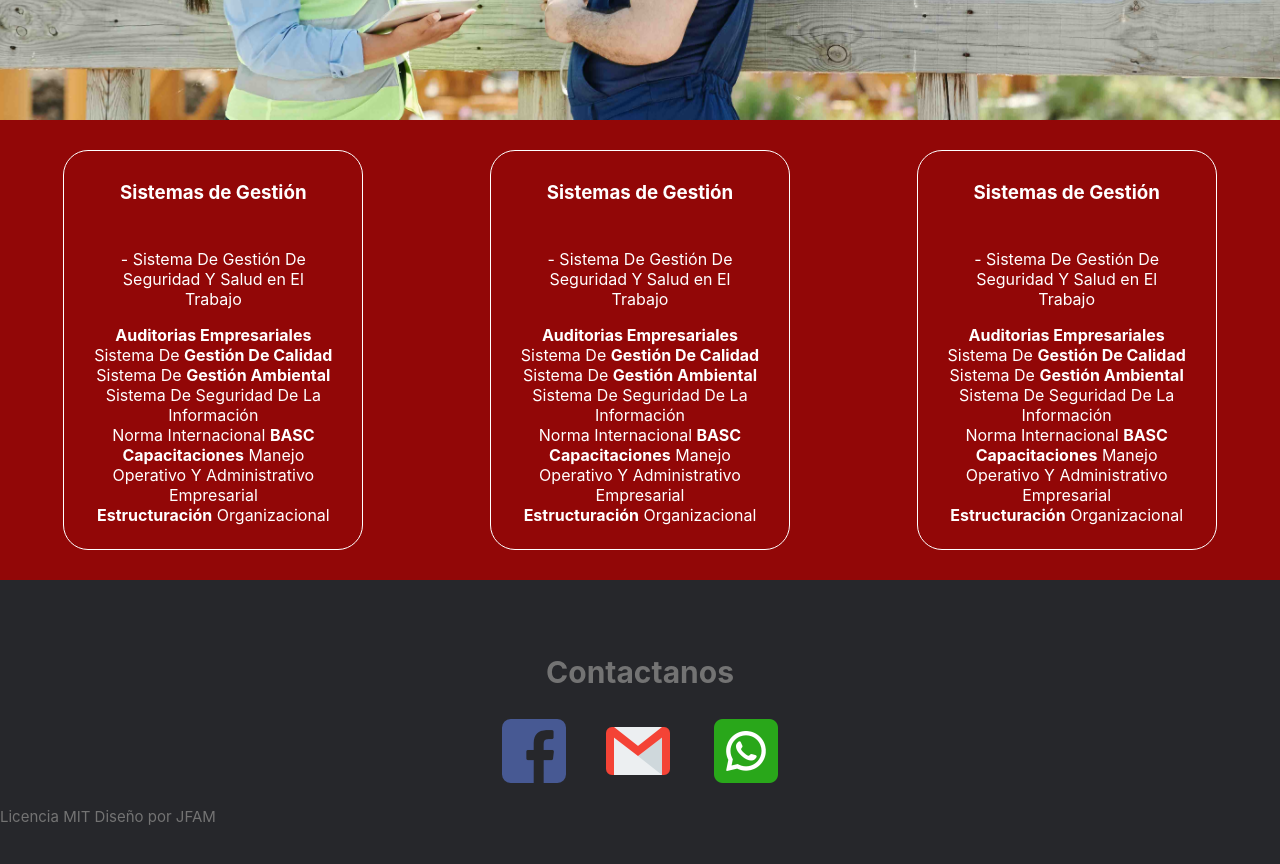
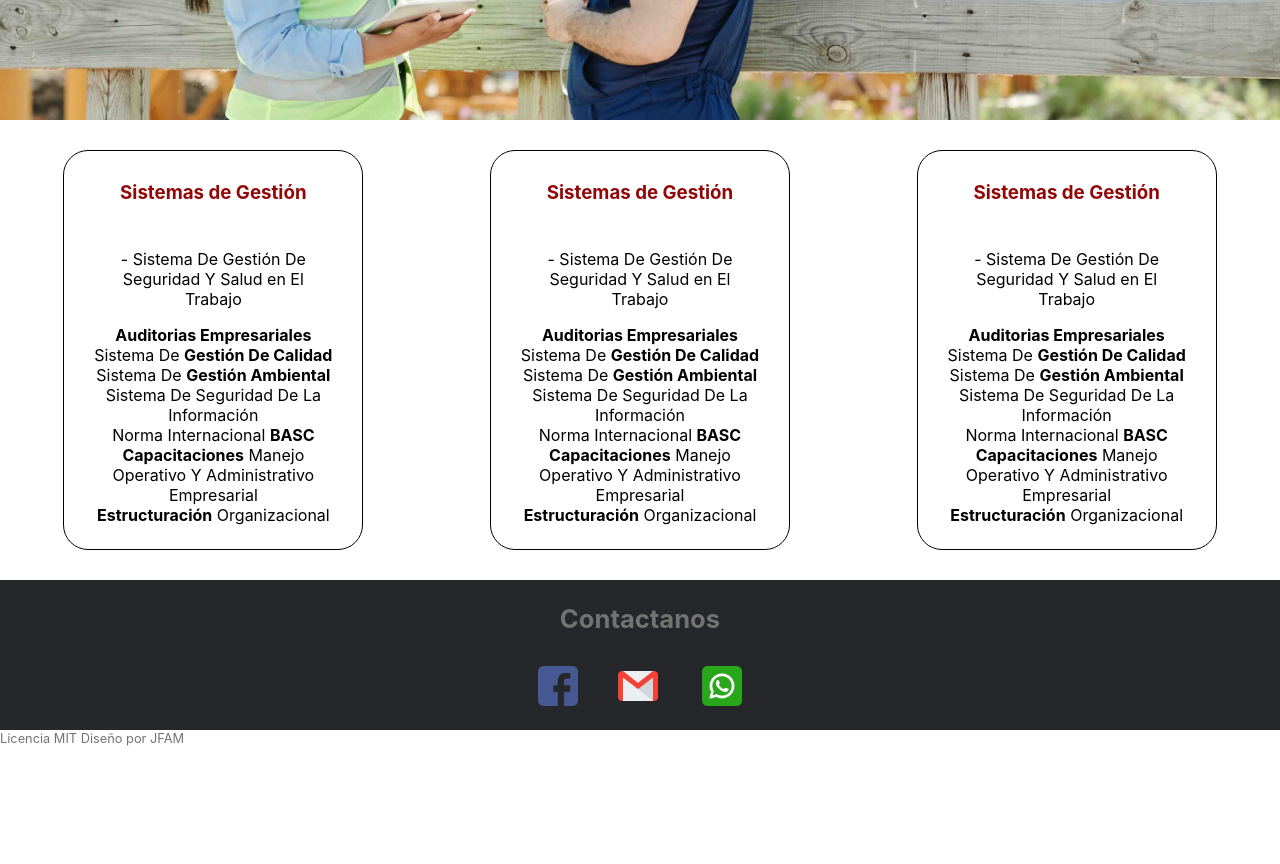
Before and after one commit to Julianfam/castellAsesoresWeb, a Next.js app: page / in a window 1280 px wide. Shown: the part 680-1544 px from the top of the page. After the commit the page ends 1431 px from the top, so only its background shows below. Built offline with nearby package versions, Linux system fonts and the light colour scheme.

Commit message:
correccion estilos pagina principal

```diff
--- a/src/styles/Footer.module.scss
+++ b/src/styles/Footer.module.scss
@@ -3,12 +3,12 @@
 .site-footer
 {
   background-color:$--backgroundColor;
-  padding: 40px 0 20px;
-  font-size: 15px;
+
+  font-size: 0.8rem;
   line-height: 24px;
   color:$--backgroundTextColor;
-  padding-top: 60px;
-  height: auto;
+  padding-top: 10px;
+  height: 150px;
   width: auto;
   ;
   .container {
@@ -20,6 +20,8 @@
       margin-top: 35px;
       img {
         margin: 0 20px 0 20px;
+        width: 40px;
+        height: 40px;
       }
     }
   }
--- a/src/styles/Slider.module.scss
+++ b/src/styles/Slider.module.scss
@@ -61,8 +61,8 @@
     display: inline-flex;
 
      text-align: center;
-     color: white;
-     background-color: $--hospital-green;
+     color: black;
+     background-color: $--white;
      width: 100%;
     ul li {
 
@@ -75,12 +75,15 @@
         max-width: 300px;
         height: 400px;
         margin: auto;
-        border: 1px $--white solid;
+        border: 1px $--black solid;
         border-radius: 25px;
       margin-top: 30px;
       margin-bottom: 30px;
-      h1 ,p {
-        color: white;
+      h1  {
+        color: $--hospital-green;
+      }
+      p {
+        color: $--black;
       }
       ul , li {
         padding: 0 10px;
```
Also changed, not shown: public/sw.js.
